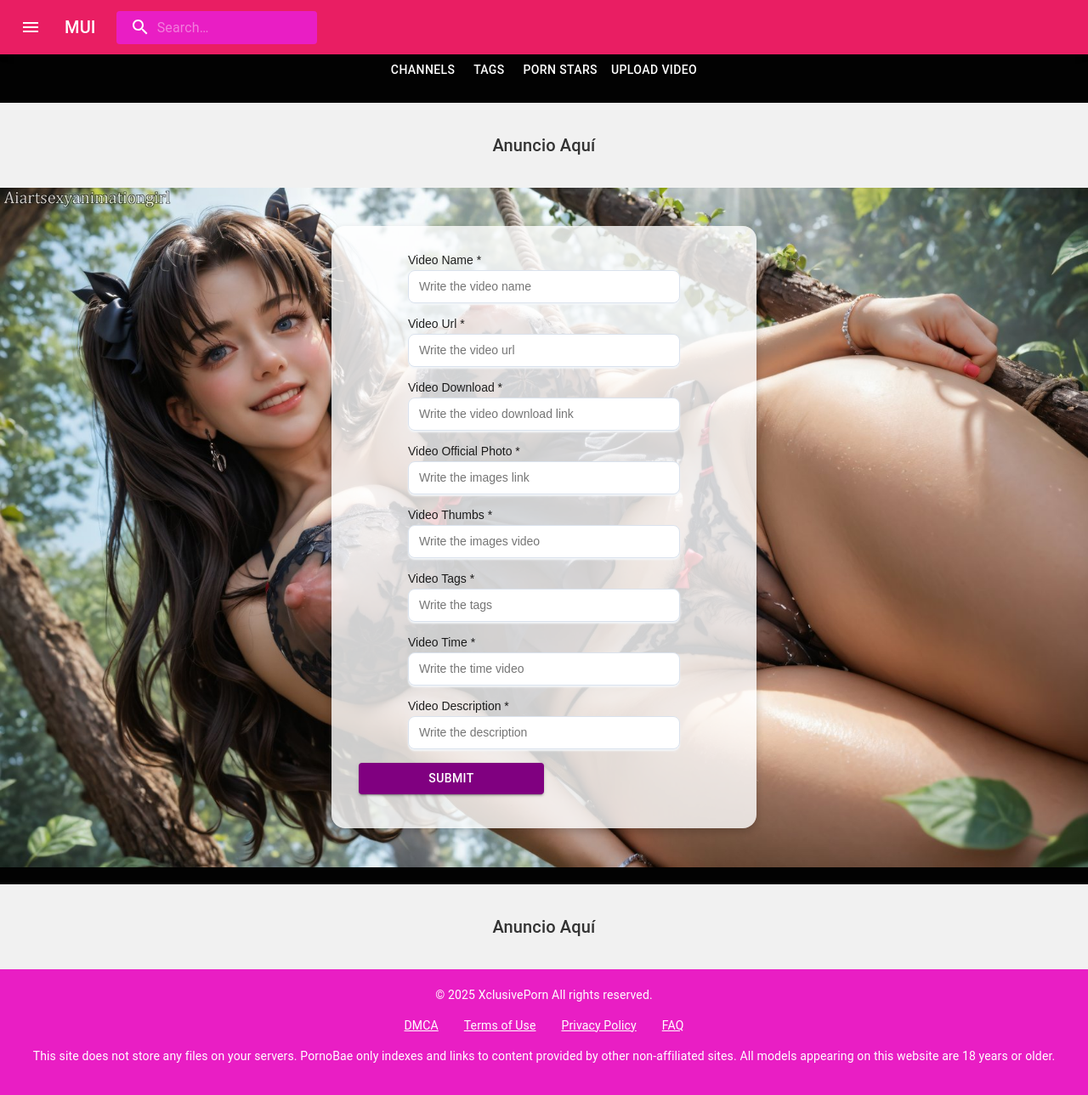
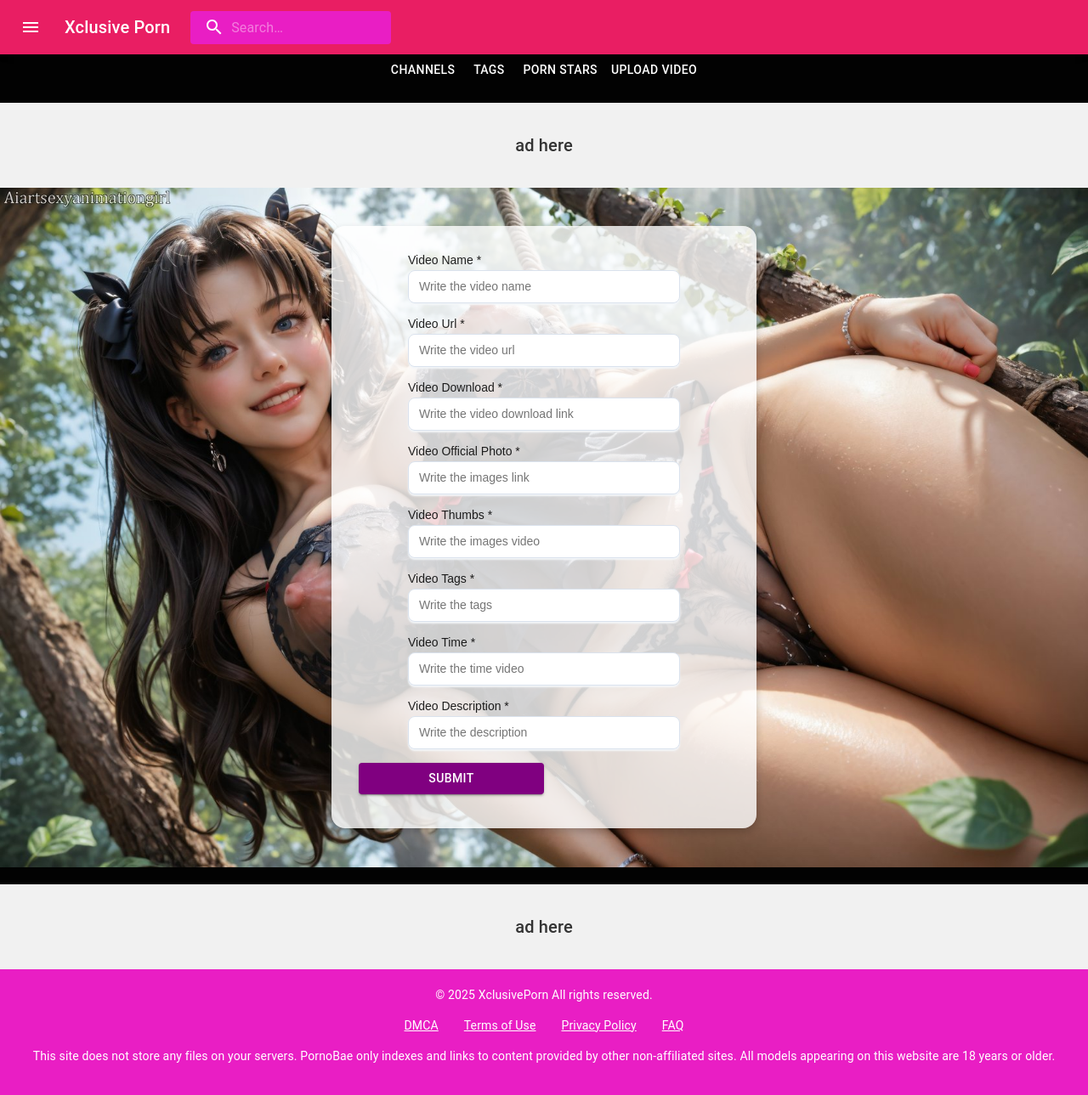
Before and after one commit to suhermano123/XclusivePorn, a Next.js app: page /UploadVideo in a window 1280 px wide. Shown: the whole page at 85% size. Built offline with nearby package versions, Linux system fonts and the light colour scheme.

Commit message:
add logo and fixes

```diff
--- a/pages/Inicio.tsx
+++ b/pages/Inicio.tsx
@@ -8,8 +8,8 @@ export default function HomeIndex() {
 
   return (
     <div>
-      <NavBar sx={{ backgroundColor: "#E91E63" }} />
-      <NavMenu sx={{ backgroundColor: "#E91E63" }} />
+      <NavBar sx={{ backgroundColor: "#e91ec4" }} />
+      <NavMenu sx={{ backgroundColor: "#e91ec4" }} />
       <VideoGrid />
     </div>
   );
--- a/src/components/ListVideos/ListVideos.tsx
+++ b/src/components/ListVideos/ListVideos.tsx
@@ -84,6 +84,7 @@ const VideoGrid: React.FC = () => {
 
   return (
     <div>
+      <meta name="juicyads-site-verification" content="f483025e8fb2d3cfaa1a93f7fde3d85d"></meta>
     <AgeVerification />
     <div style={styles.container}>
       <div style={styles.gridContainer}>
@@ -183,8 +184,8 @@ const styles: { [key: string]: CSSProperties } =  {
   gridContainer: {
     display: 'grid',
     gridTemplateColumns: 'repeat(auto-fill, minmax(300px, 1fr))',
-    gap: '10px',
-    padding: '10px',
+    gap: '14px',
+    paddingTop: '17px',
     marginBottom: '60px', // Espacio entre el contenido y el footer
   },
   videoCard: {
--- a/src/components/NavBar/NavBar.tsx
+++ b/src/components/NavBar/NavBar.tsx
@@ -178,7 +178,7 @@ export default function PrimarySearchAppBar(props: any) {
             component="div"
             sx={{ display: { xs: 'none', sm: 'block' } }}
           >
-            MUI
+            Xclusive Porn
           </Typography>
           <Search >
             <SearchIconWrapper>
--- a/src/components/NavMenu/NavMenu.tsx
+++ b/src/components/NavMenu/NavMenu.tsx
@@ -74,7 +74,7 @@ export default function NavMenu(props: any) {
         marginTop: '20px',  // Espacio entre el NavMenu y el anuncio
       }}>
         <Typography variant="h6" style={{ textAlign: 'center', color: '#333' }}>
-          Anuncio Aquí
+          ad here
         </Typography>
       </div>
     </div>
--- a/src/components/OlderVerify/OlderVerify.tsx
+++ b/src/components/OlderVerify/OlderVerify.tsx
@@ -72,10 +72,10 @@ const AgeVerification: React.FC = () => {
           }}
         >
           <DialogTitle sx={{ fontSize: "1.5rem", fontWeight: "bold" }}>
-            ¿Eres mayor de 18 años?
+            Are you over 18 years old?
           </DialogTitle>
           <DialogContent>
-            <p>Por favor, confirma si eres mayor de 18 años para continuar.</p>
+            <p>Please confirm if you are over 18 years old to continue.</p>
           </DialogContent>
           <DialogActions sx={{ justifyContent: "center" }}>
             <Button onClick={handleYes} variant="contained" color="success">
--- a/src/components/footer/Footer.tsx
+++ b/src/components/footer/Footer.tsx
@@ -22,7 +22,7 @@ const FooterComponent: React.FC = () => {
       marginTop: '20px',  // Espacio entre el NavMenu y el anuncio
     }}>
       <Typography variant="h6" style={{ textAlign: 'center', color: '#333' }}>
-        Anuncio Aquí
+        ad here
       </Typography>
     </div>
     <footer
```
Also changed, not shown: public/assets/logo.png (added).
